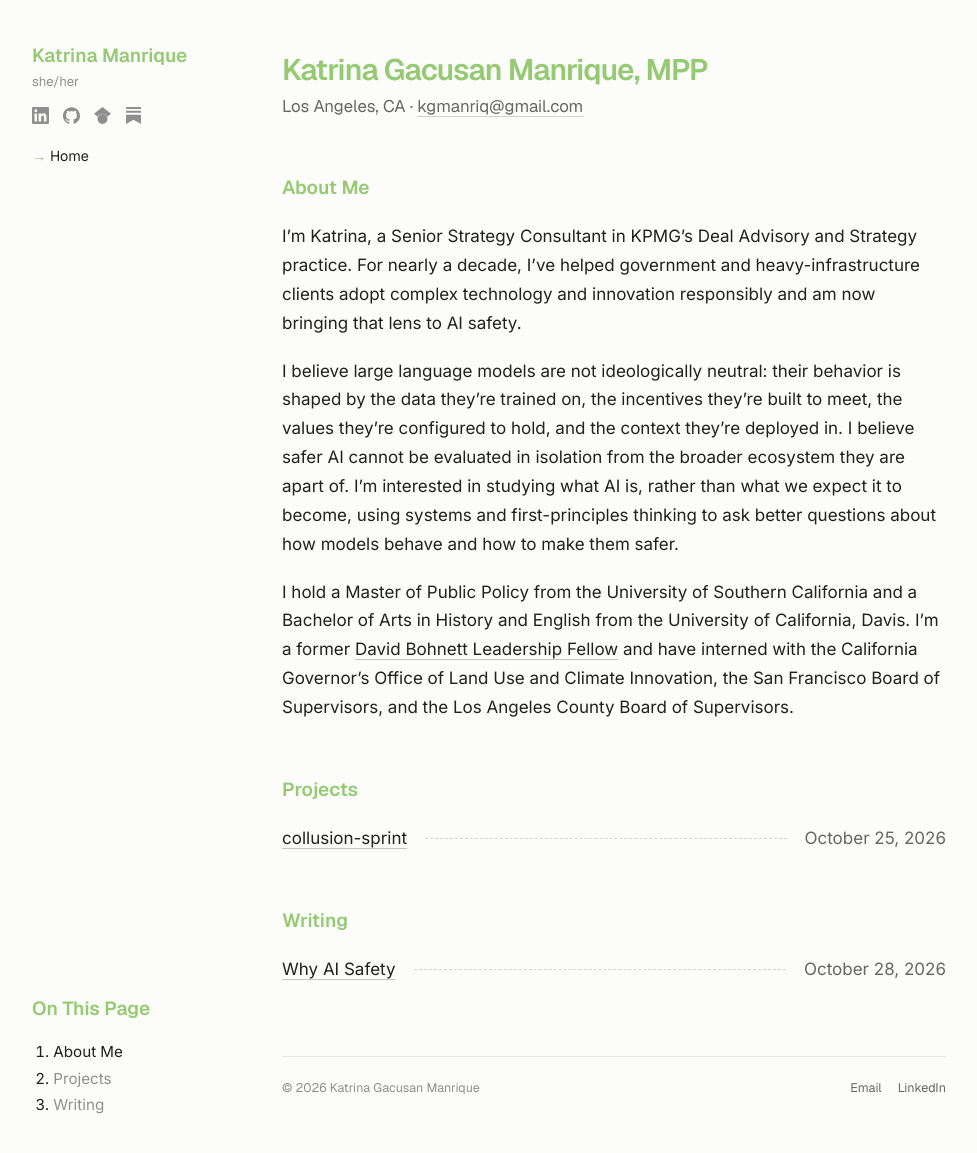
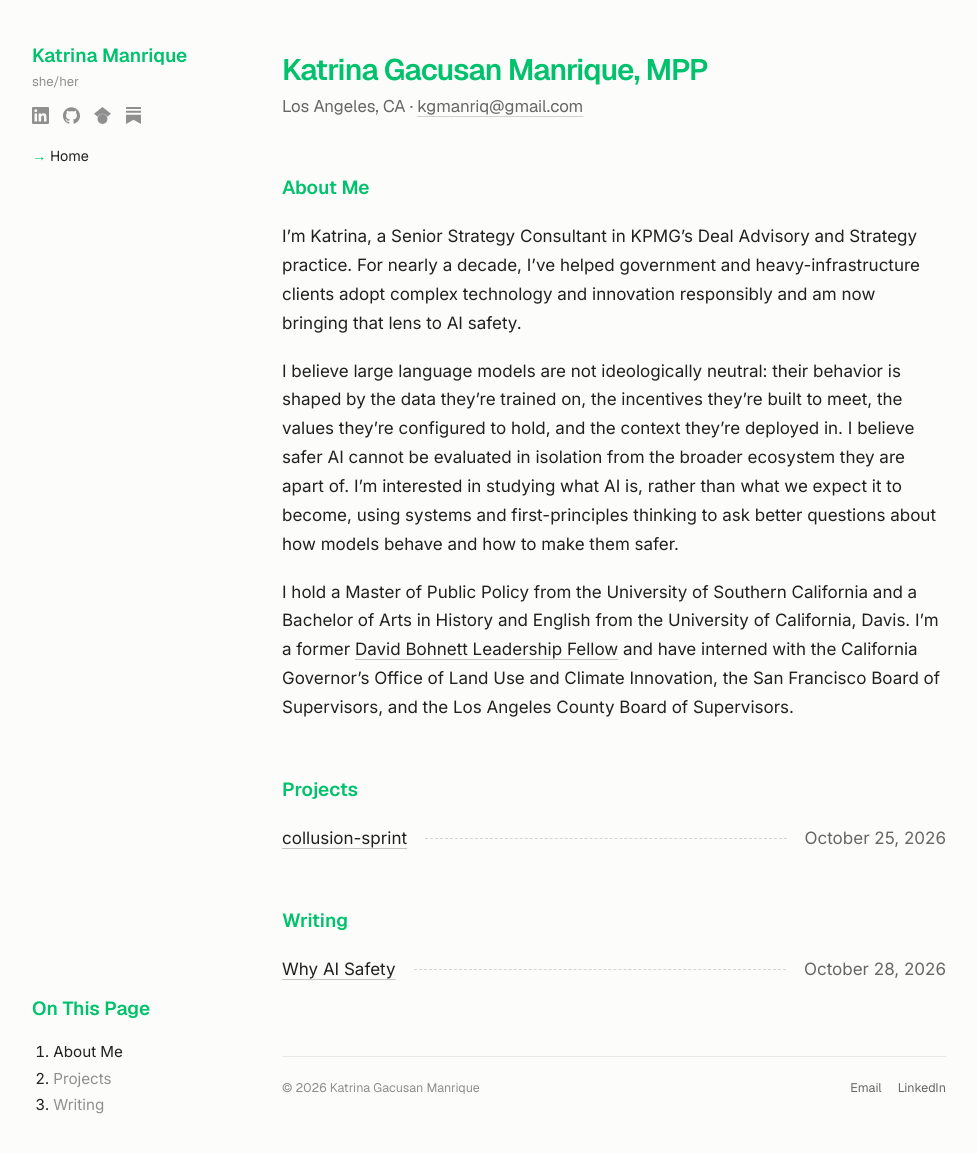
Before and after one commit to kgmanriq/kgmanriq.github.io, a Jekyll site: the page built from index.html, in a window 1280 px wide and 1163 px high. Shown: the top 1153 px of the window, without its empty margins (16-993 px from the left). Built offline with Jekyll 4.4.1, drawn with Linux system fonts in a browser that asks for light colours.

Commit message:
Back to vivid green #00c26c
Co-Authored-By: Claude Opus 5.5 <noreply@anthropic.com>
Claude-Session: https://claude.ai/code/session_01EuuEgRVzQ3seSDn6GstdDW

```diff
--- a/assets/css/style.css
+++ b/assets/css/style.css
@@ -5,9 +5,9 @@
   --muted: #666666;
   --faint: #8f8f8f;
   --line: #e8e8e5;
-  --accent: #95ca72;
-  --heading: #95ca72;
-  --accent-soft: #eef7e8;
+  --accent: #00c26c;
+  --heading: #00c26c;
+  --accent-soft: #e5f9ef;
   --serif: "Geist", "Helvetica Neue", Helvetica, Arial, sans-serif;
   --sans: "Geist", "Helvetica Neue", Helvetica, Arial, sans-serif;
   --body: "Inter", "Helvetica Neue", Helvetica, Arial, sans-serif;
@@ -93,7 +93,7 @@ p { margin: 0 0 1.1em; }
 /* ---------- Tiles ---------- */
 .tiles { display: grid; grid-template-columns: repeat(3, 1fr); gap: 14px; margin-bottom: 8px; clear: none; }
 .tile { display: flex; flex-direction: column; background: #fff; border: 1px solid var(--line); border-radius: 10px; overflow: hidden; text-decoration: none; color: var(--text); transition: border-color .15s, transform .15s; }
-.tile:hover { color: var(--text); border-color: rgba(149, 202, 114, .5); transform: translateY(-2px); }
+.tile:hover { color: var(--text); border-color: rgba(0, 194, 108, .5); transform: translateY(-2px); }
 .tile-img { width: 100%; aspect-ratio: 16 / 9; object-fit: cover; display: block; border-bottom: 1px solid var(--line); }
 .tile-body { padding: 14px 15px 16px; display: flex; flex-direction: column; flex: 1; }
 .tile-meta { font-family: var(--sans); font-size: .68rem; color: var(--faint); margin: 0 0 6px; }
```
